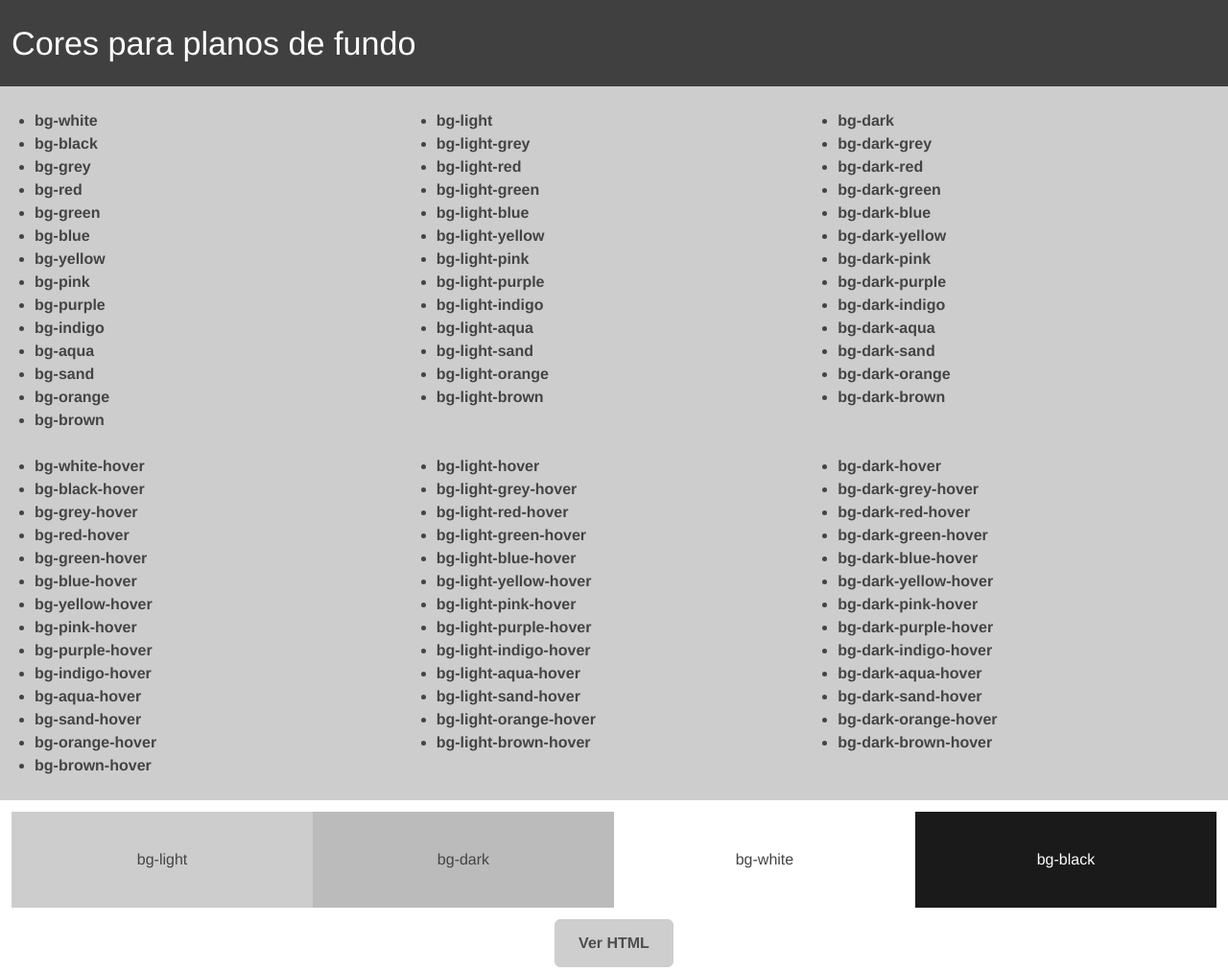
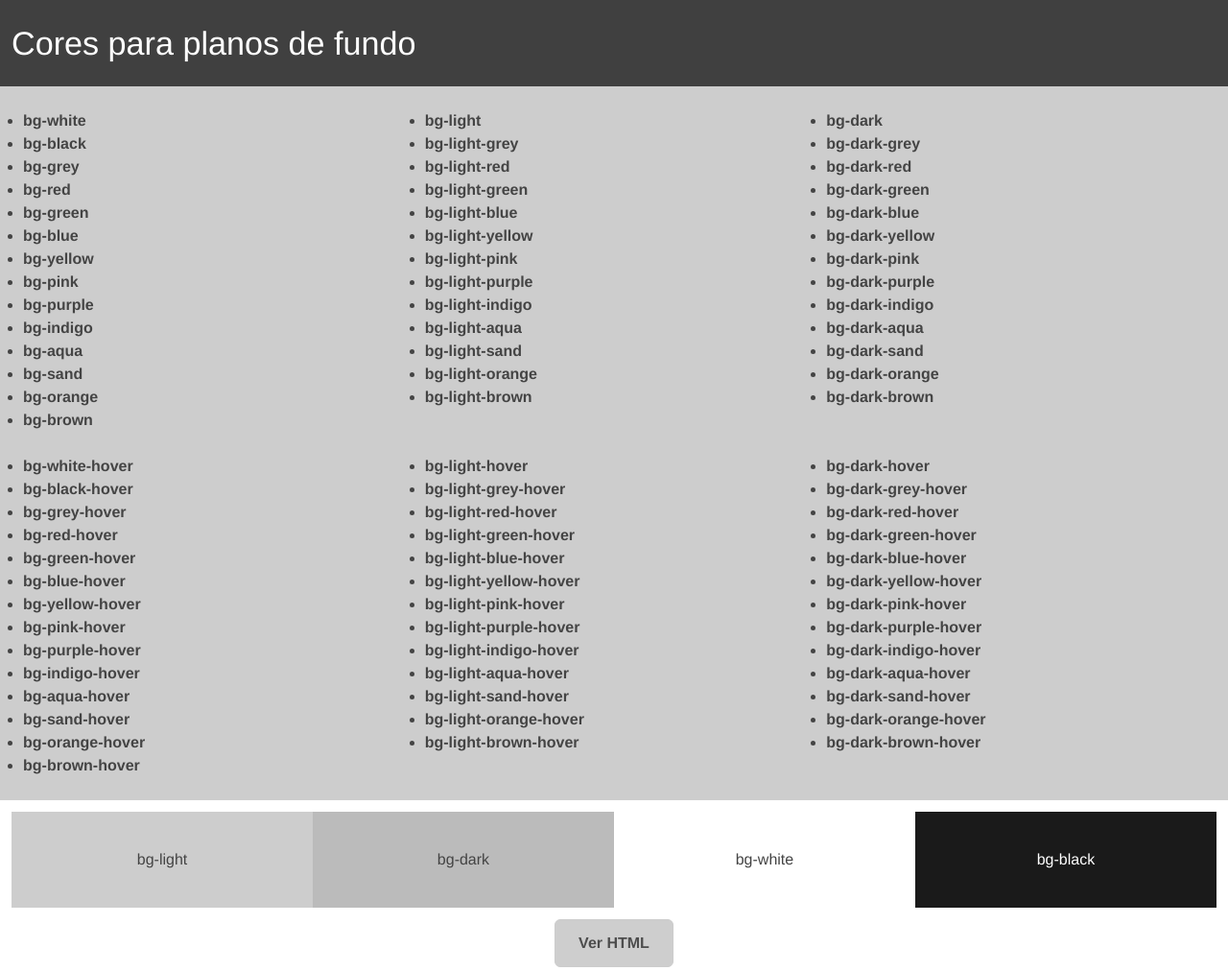
Before and after one commit to Spell-Master/sm-web, a PHP site: page /css/exemplos/cores-de-fundo.html in a window 1280 px wide. Shown: the top 1012 px of the page at 96% size. Run offline with PHP 8.4, Linux system fonts and the light colour scheme.

Commit message:
css-default part13

```diff
--- a/css/exemplos/botoes.html
+++ b/css/exemplos/botoes.html
@@ -25,7 +25,7 @@
             <div class="container">
                 <div class="row-pad">
                     <div class="col-half">
-                        <ul class="margin-left bold">
+                        <ul class="bold">
                             <li>btn / btn-empty</li>
                             <li>btn-default</li>
                             <li>btn-success</li>
@@ -39,7 +39,7 @@
                         </ul>
                     </div>
                     <div class="col-half">
-                        <ul class="margin-left bold">
+                        <ul class="bold">
                             <li>href</li>
                             <li>href-info</li>
                             <li>href-success</li>
--- a/css/exemplos/cores-de-fundo.html
+++ b/css/exemplos/cores-de-fundo.html
@@ -26,7 +26,7 @@
                 <div class="container">
                     <div class="row-pad">
                         <div class="col-third">
-                            <ul class="margin-left bold">
+                            <ul class="bold">
                                 <li>bg-white</li>
                                 <li>bg-black</li>
                                 <li>bg-grey</li>
@@ -44,7 +44,7 @@
                             </ul>
                         </div>
                         <div class="col-third">
-                            <ul class="margin-left bold">
+                            <ul class="bold">
                                 <li>bg-light</li>
                                 <li>bg-light-grey</li>
                                 <li>bg-light-red</li>
@@ -61,7 +61,7 @@
                             </ul>
                         </div>
                         <div class="col-third">
-                            <ul class="margin-left bold">
+                            <ul class="bold">
                                 <li>bg-dark</li>
                                 <li>bg-dark-grey</li>
                                 <li>bg-dark-red</li>
@@ -80,7 +80,7 @@
                     </div>
                     <div class="row-pad">
                         <div class="col-third">
-                            <ul class="margin-left bold">
+                            <ul class="bold">
                                 <li>bg-white-hover</li>
                                 <li>bg-black-hover</li>
                                 <li>bg-grey-hover</li>
@@ -98,7 +98,7 @@
                             </ul>
                         </div>
                         <div class="col-third">
-                            <ul class="margin-left bold">
+                            <ul class="bold">
                                 <li>bg-light-hover</li>
                                 <li>bg-light-grey-hover</li>
                                 <li>bg-light-red-hover</li>
@@ -115,7 +115,7 @@
                             </ul>
                         </div>
                         <div class="col-third">
-                            <ul class="margin-left bold">
+                            <ul class="bold">
                                 <li>bg-dark-hover</li>
                                 <li>bg-dark-grey-hover</li>
                                 <li>bg-dark-red-hover</li>
--- a/css/exemplos/imagem.html
+++ b/css/exemplos/imagem.html
@@ -23,7 +23,7 @@
         </div>
         <div class="bg-light padding-all">
             <div class="container">
-                <ul class="margin-left bold">
+                <ul class="bold">
                     <li>image-auto</li>
                 </ul>
             </div>
--- a/css/exemplos/informativos.html
+++ b/css/exemplos/informativos.html
@@ -25,7 +25,7 @@
             <div class="container">
                 <div class="row-pad">
                     <div class="col-third">
-                        <ul class="margin-left bold">
+                        <ul class="bold">
                             <li>alert-success</li>
                             <li>alert-info</li>
                             <li>alert-warning</li>
@@ -33,7 +33,7 @@
                         </ul>
                     </div>
                     <div class="col-third">
-                        <ul class="margin-left bold">
+                        <ul class="bold">
                             <li>card</li>
                             <li>card-light</li>
                             <li>card-dark</li>
@@ -43,7 +43,7 @@
                         </ul>
                     </div>
                     <div class="col-third">
-                        <ul class="margin-left bold">
+                        <ul class="bold">
                             <li>quote</li>
                             <li>quote-red</li>
                             <li>quote-green</li>
--- a/css/exemplos/tipografia.html
+++ b/css/exemplos/tipografia.html
@@ -27,7 +27,7 @@
             <div class="container">
                 <div class="row-pad">
                     <div class="col-third">
-                        <ul class="margin-left bold">
+                        <ul class="bold">
                             <li>h1</li>
                             <li>h2</li>
                             <li>h3</li>
@@ -37,14 +37,14 @@
                         </ul>
                     </div>
                     <div class="col-third">
-                        <ul class="margin-left bold">
+                        <ul class="bold">
                             <li>font-min</li>
                             <li>font-medium</li>
                             <li>font-max</li>
                         </ul>
                     </div>
                     <div class="col-third">
-                        <ul class="margin-left bold">
+                        <ul class="bold">
                             <li>italic</li>
                             <li>bold</li>
                             <li>overline</li>
```
Also changed, not shown: css/css-default.css (+31 -31 lines), css/exemplos/arredondamento.html (+5 -8 lines), css/exemplos/cores-de-texto.html (+6 -6 lines).
